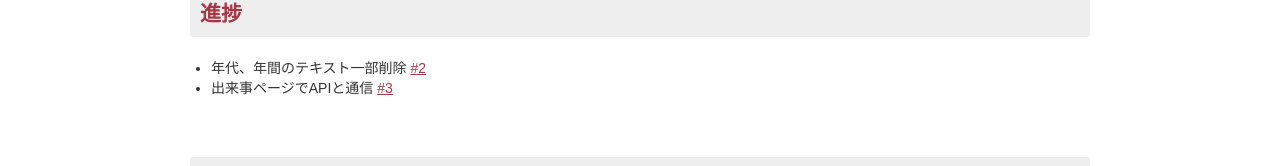
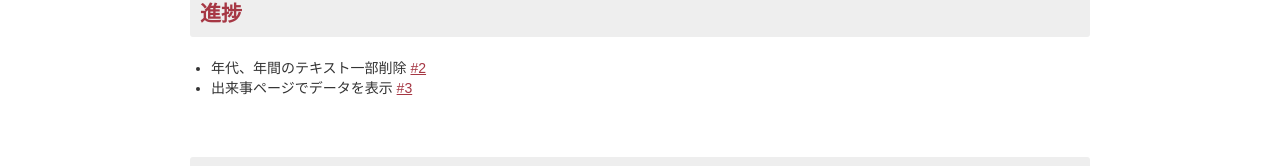
Before and after one commit to ryo-i/dai-sengoku-nenpyo, a Next.js app: page /about in a window 1280 px wide. Shown: the part 387-553 px from the top of the page. Built offline with nearby package versions, Linux system fonts and the light colour scheme.

Commit message:
出来事ページでデータを表示 #3

```diff
--- a/components/PrevNextNav.tsx
+++ b/components/PrevNextNav.tsx
@@ -24,7 +24,8 @@ const Nav = styled.nav`
 // PrevNextNav
 function PrevNextNav() {
     // Hooks
-    const {eventData, setEventData} = useContext(eventContext);
+    // const {eventData, setEventData} = useContext(eventContext);
+    const [eventData, setEventData] = useState(0);
     const [prevNumber, setPrevNumber] = useState(0);
     const [nextNumber, setNextNumber] = useState(0);
     const [allTracksLength, setAllTracksLength] = useState(0);
--- a/pages/about.tsx
+++ b/pages/about.tsx
@@ -59,7 +59,7 @@ function About() {
                 <h2>進捗</h2>
                 <ul>
                     <li>年代、年間のテキスト一部削除 <a href="https://github.com/ryo-i/dai-sengoku-nenpyo/issues/2" target="_blank">#2</a></li>
-                    <li>出来事ページでAPIと通信 <a href="https://github.com/ryo-i/dai-sengoku-nenpyo/issues/3" target="_blank">#3</a></li>
+                    <li>出来事ページでデータを表示 <a href="https://github.com/ryo-i/dai-sengoku-nenpyo/issues/3" target="_blank">#3</a></li>
                 </ul>
             </section>
             <section>
```
Also changed, not shown: components/InnerEvent.tsx (+10 -9 lines), 1 other file (tests, documents, lock files or other folders).
